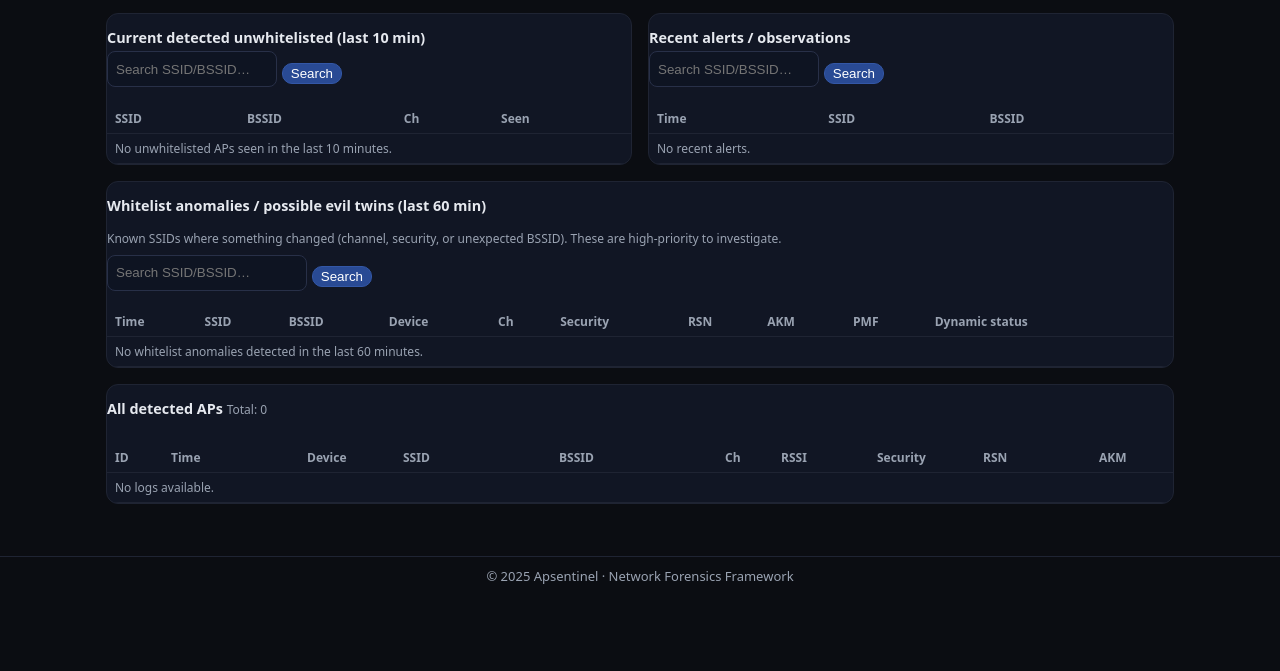
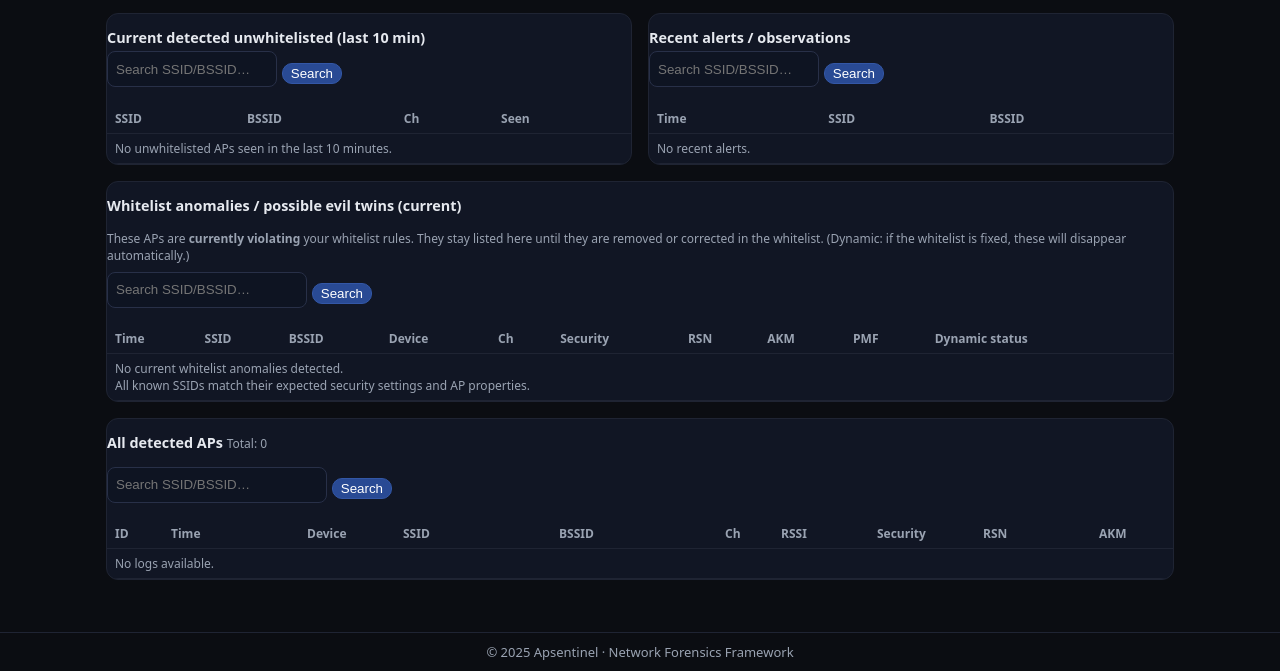
Before and after one commit to ErinFlyingSkyRocket/APSentinel, a Django app: page /ui/observations in a window 1280 px wide. Shown: the part 312-983 px from the top of the page. Before the commit the page ends 896 px from the top, so only its background shows below. Run offline with Django 5.2, Linux system fonts and the light colour scheme; the visitor is signed in with stand-in values (Sample User, id 1); data that the repository does not hold is empty.

Commit message:
anomaly and UI updated

```diff
--- a/Django/templates/ui/observations.html
+++ b/Django/templates/ui/observations.html
@@ -167,9 +167,13 @@
 
   <!-- Big whitelist anomalies / possible evil twins table -->
   <div class="obs-block" style="margin-bottom:1rem;">
-    <h3 style="font-size:0.9rem;">Whitelist anomalies / possible evil twins (last 60 min)</h3>
+
+    <h3 style="font-size:0.9rem;">Whitelist anomalies / possible evil twins (current)</h3>
+
     <p style="margin:0 0 8px; color:var(--muted); font-size:0.75rem;">
-      Known SSIDs where something changed (channel, security, or unexpected BSSID). These are high-priority to investigate.
+      These APs are <strong>currently violating</strong> your whitelist rules.
+      They stay listed here until they are removed or corrected in the whitelist.
+      (Dynamic: if the whitelist is fixed, these will disappear automatically.)
     </p>
 
     <!-- mini search for anomalies table -->
@@ -201,6 +205,7 @@
             <th></th>
           </tr>
         </thead>
+
         <tbody>
           {% if anomaly_rows %}
             {% for o in anomaly_rows %}
@@ -220,12 +225,17 @@
             {% endfor %}
           {% else %}
             <tr>
-              <td colspan="11" class="empty">No whitelist anomalies detected in the last 60 minutes.</td>
+              <td colspan="11" class="empty">
+                No current whitelist anomalies detected.
+                <br>All known SSIDs match their expected security settings and AP properties.
+              </td>
             </tr>
           {% endif %}
         </tbody>
+
       </table>
     </div>
+
   </div>
 
   <!-- All detected APs (compact, scrollable) -->
@@ -236,6 +246,18 @@
         Total: {{ page.paginator.count }}
       </small>
     </h3>
+
+    <!-- mini search JUST for the big table (reuses main filters) -->
+    <form method="get" style="margin-bottom:0.4rem; font-size:0.75rem; display:flex; gap:0.3rem; align-items:center;">
+      <input type="text" name="q" placeholder="Search SSID/BSSID…" value="{{ q }}" style="max-width:220px;">
+      <input type="hidden" name="device" value="{{ selected_device }}">
+      <input type="hidden" name="since" value="{{ since }}">
+      <input type="hidden" name="until" value="{{ until }}">
+      <input type="hidden" name="flag_q" value="{{ flag_q }}">
+      <input type="hidden" name="alert_q" value="{{ alert_q }}">
+      <input type="hidden" name="anomaly_q" value="{{ anomaly_q }}">
+      <button type="submit" class="btn" style="padding:2px 8px;">Search</button>
+    </form>
 
     <!-- SCROLL AREA + SMALL FONT -->
     <div class="table-wrap" style="max-height:420px; overflow:auto; font-size:0.75rem;">
--- a/Django/ui/views.py
+++ b/Django/ui/views.py
@@ -98,6 +98,30 @@ def dashboard(request):
     total_obs = AccessPointObservation.objects.count()
     total_devices = Device.objects.count()
 
+    # total unique APs detected (by SSID/BSSID)
+    total_unique_aps = (
+        AccessPointObservation.objects
+        .values("ssid", "bssid")
+        .distinct()
+        .count()
+    )
+
+    # dynamic current UNREGISTERED_APs (unique SSID/BSSID)
+    base_qs = (
+        AccessPointObservation.objects
+        .select_related("device")
+        .order_by("-server_ts")
+    )
+    latest_by_key = {}  # (ssid, bssid) -> seen
+    for o in base_qs:
+        _attach_dynamic_status(o)
+        if o.dynamic_status != "UNREGISTERED_AP":
+            continue
+        key = (o.ssid or "", o.bssid or "")
+        if key not in latest_by_key:
+            latest_by_key[key] = True
+    total_unregistered_aps = len(latest_by_key)
+
     # --- active/offline devices (last seen ≤ 1h) ---
     latest_obs_by_device = (
         AccessPointObservation.objects
@@ -179,6 +203,8 @@ def dashboard(request):
         {
             "total_obs": total_obs,
             "total_devices": total_devices,
+            "total_unique_aps": total_unique_aps,
+            "total_unregistered_aps": total_unregistered_aps,
             "active_device_count": active_count,
             "device_rows": device_rows,
             "current_unwhitelisted": current_unwhitelisted,
@@ -199,7 +225,9 @@ def observations(request):
     - Main log table is filterable and uses dynamic whitelist status.
     - 10-min flagged table recomputes dynamic_flagged each load.
     - Recent alerts table recomputes dynamic_flagged each load.
-    - Whitelist anomalies table recomputes dynamic_anomaly each load.
+    - Whitelist anomalies table recomputes dynamic_anomaly each load and
+      now shows *current* anomalies (latest row per SSID/BSSID), not just
+      last 60 minutes.
     - Each of the 3 small tables has its own SSID/BSSID search:
         flag_q, alert_q, anomaly_q.
     """
@@ -327,27 +355,38 @@ def observations(request):
     alert_page = alerts_paginator.get_page(alert_page_number)
 
     # ----------------------
-    # 4) WHITELIST ANOMALIES (dynamic_anomaly + anomaly_q)
+    # 4) WHITELIST ANOMALIES (CURRENT, dedup by SSID/BSSID + anomaly_q)
     # ----------------------
-    cutoff_60m = now - timedelta(minutes=60)
-    recent_60m = (
+    # We scan all observations (newest first), keep only dynamic_anomaly==True,
+    # and keep the latest row per (ssid, bssid). This means anomalies remain
+    # listed until the whitelist is edited so they are no longer anomalies.
+    base_anom_qs = (
         AccessPointObservation.objects
-        .filter(server_ts__gte=cutoff_60m)
         .select_related("device")
         .order_by("-server_ts")
     )
 
     anomaly_q_lc = anomaly_q.lower()
-    anomaly_rows = []
-    for o in recent_60m:
+    latest_by_key = {}  # (ssid, bssid) -> obs
+
+    for o in base_anom_qs:
         _attach_dynamic_status(o)
         if not o.dynamic_anomaly:
             continue
+
         if anomaly_q_lc:
             text = f"{o.ssid or ''} {o.bssid or ''}".lower()
             if anomaly_q_lc not in text:
                 continue
-        anomaly_rows.append(o)
+
+        key = (o.ssid or "", o.bssid or "")
+        if key not in latest_by_key:
+            latest_by_key[key] = o
+
+    anomaly_rows = list(latest_by_key.values())
+    # already in newest-first order because base_anom_qs is -server_ts
+    # but we can sort again to be explicit:
+    anomaly_rows.sort(key=lambda x: x.server_ts or now, reverse=True)
 
     # ----------------------
     # 5) MAIN TABLE PAGINATION (attach dynamic status to visible rows)
```
Also changed, not shown: Django/templates/ui/dashboard.html (+22 -20 lines).
